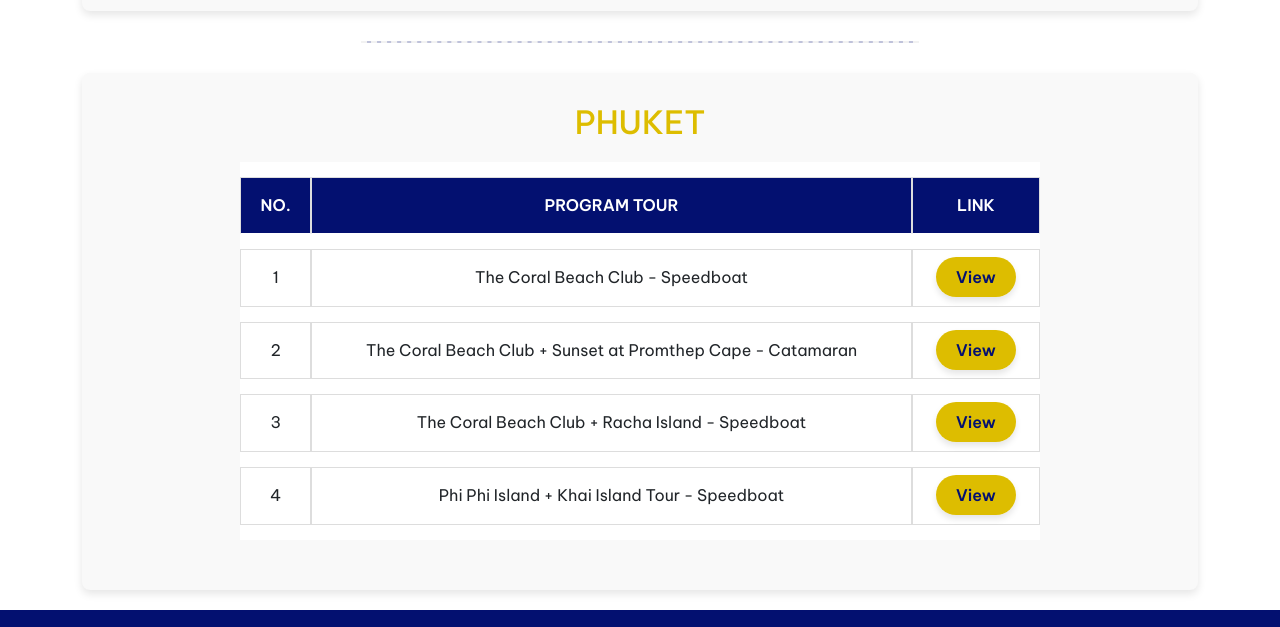
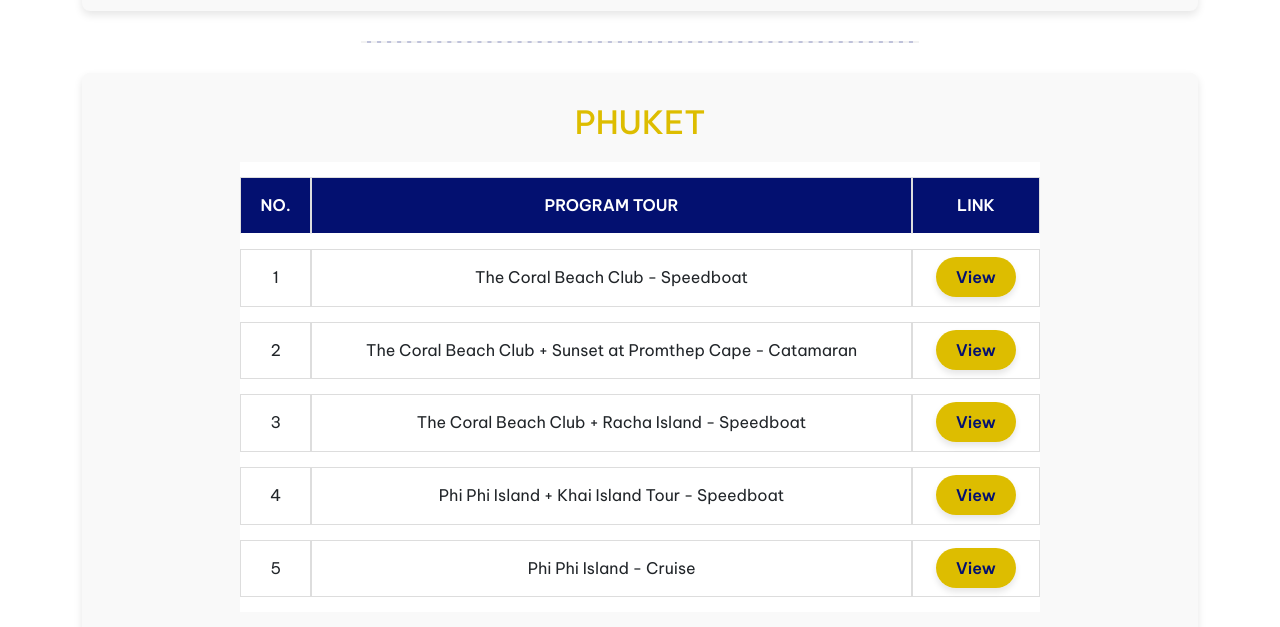
Before and after one commit to chalantorn2/BrochureIndoSmile, a plain HTML site: page index.html in a window 1280 px wide. Shown: the part 854-1481 px from the top of the page. Drawn offline with nearby package versions, Linux system fonts and the light colour scheme; a web font is replaced by a local one.

Commit message:
add Phi Phi Island - Cruise

```diff
--- a/index.html
+++ b/index.html
@@ -195,6 +195,19 @@
                             </div>
                         </td>
                     </tr>
+                    <tr>
+                        <td>5</td>
+                        <td>Phi Phi Island - Cruise</td>
+                        <td>
+                            <div class="preview-container">
+                                <a href="https://drive.google.com/file/d/1v9XiRqy7XvJWiYYIj8Xa2Lk7cbX5HMhl/view?usp=sharing"
+                                   class="btn-view" target="_blank">View</a>
+                                <div class="preview">
+                                    <iframe src="https://drive.google.com/file/d/1v9XiRqy7XvJWiYYIj8Xa2Lk7cbX5HMhl/preview" frameborder="0"></iframe>
+                                </div>
+                            </div>
+                        </td>
+                    </tr>
                 </tbody>
             </table>
         </section>
```
